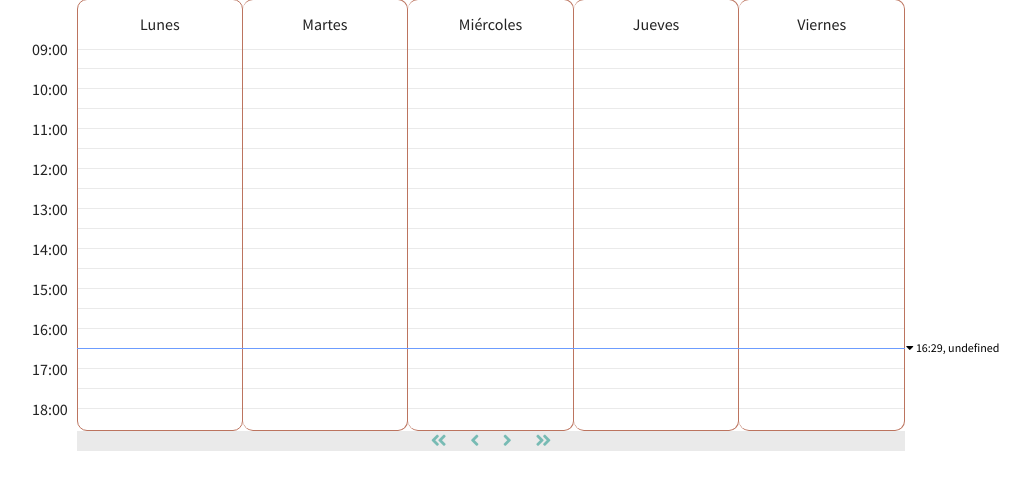
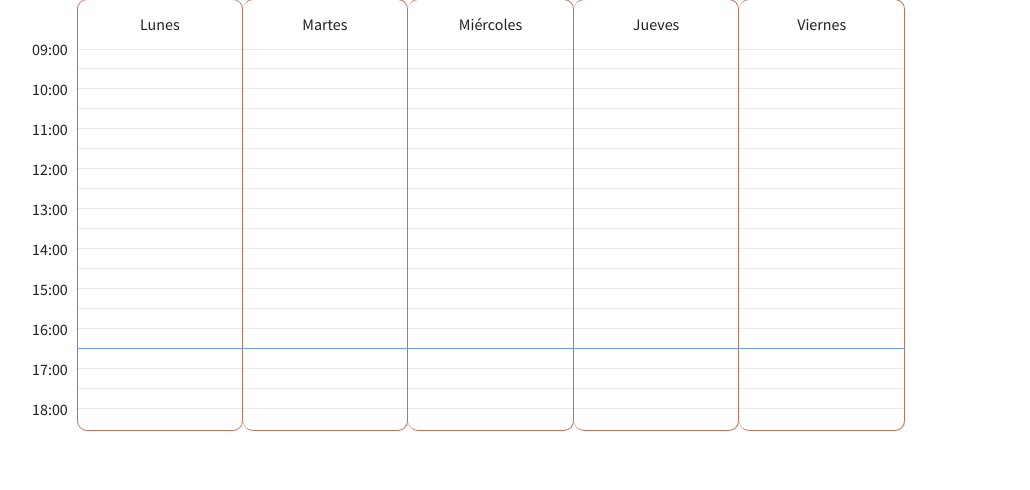
Before and after one commit to DCC-CC4401/2018-1-SQL-Injection-T4, a Django app: page /spaces/ in a window 1280 px wide. Shown: the part 285-775 px from the top of the page, without its empty margins (179-1209 px from the left). Run offline with Django 3.2, Linux system fonts and the light colour scheme; the visitor is signed in with stand-in values (Sample User, id 1); data that the repository does not hold is empty; some libraries are stand-ins or nearby versions.

Commit message:
fix, overflow in calendar

```diff
--- a/cc4401Inventory/mainApp/templates/_schedule_landing.html
+++ b/cc4401Inventory/mainApp/templates/_schedule_landing.html
@@ -2,7 +2,7 @@
 <head>
     <link rel="stylesheet" href="{% static 'mainApp/css/schedule_reset.css' %}"> <!-- CSS reset -->
 </head>
-<div class="cd-schedule loading">
+<div class="cd-schedule loading" style="overflow: hidden">
 	<div class="timeline" id="timeline">
 		<ul>
 			<li><span>09:00</span></li>
@@ -159,6 +159,7 @@
 
 	<div class="cover-layer"></div>
 </div> <!-- .cd-schedule -->
+
 <script src="{% static 'js/modernizr.js' %}"></script>
 <script src="{% static 'js/jquery-3.0.0.min.js' %}"></script>
 
```
